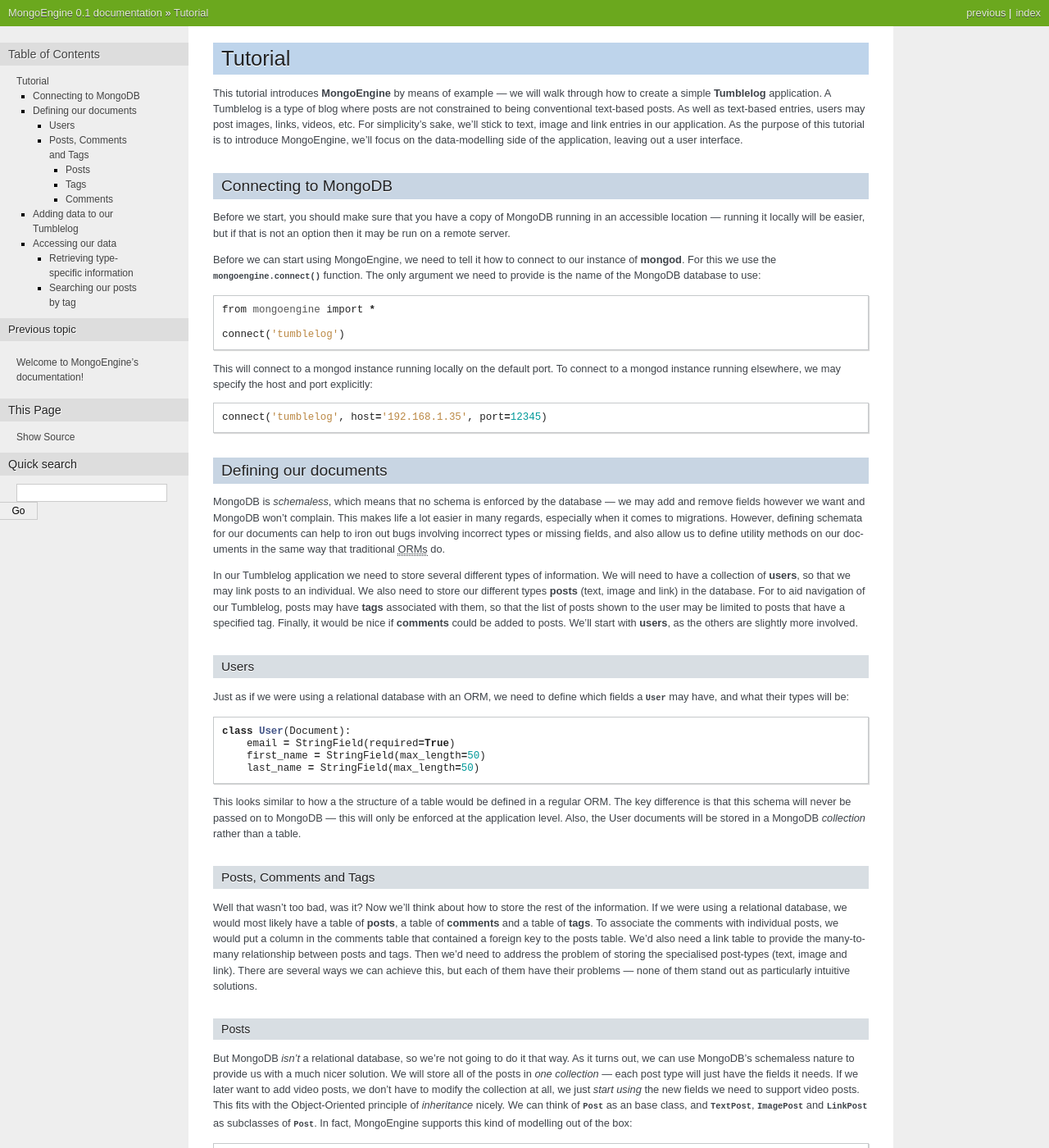
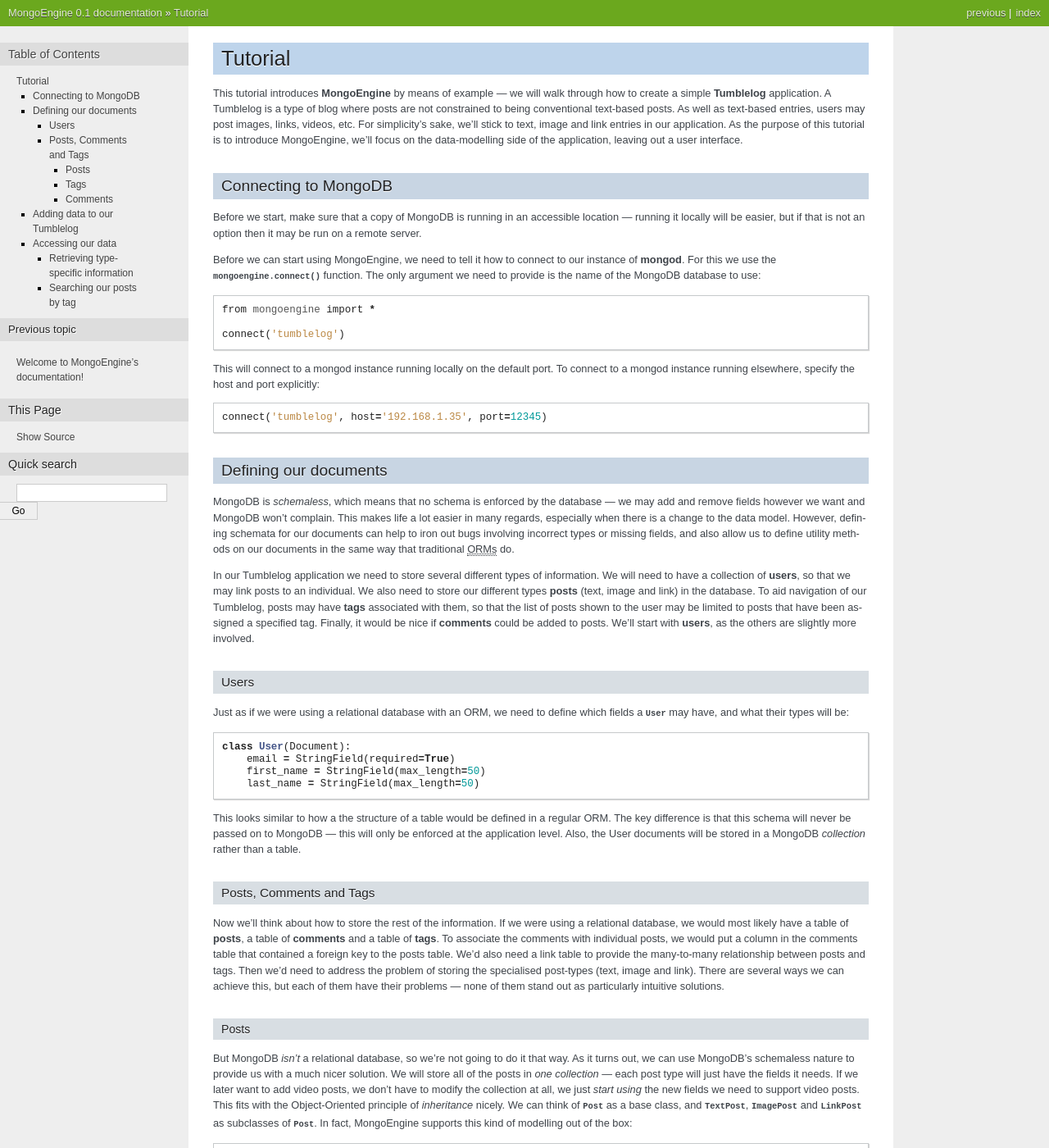
Before and after one commit to MongoEngine/mongoengine, a Sphinx documentation site: the page built from docs/tutorial.rst, in a window 1280 px wide and 1400 px high. Shown: the whole window at 82% size. Built offline with Sphinx 7.4.7, drawn with Linux system fonts in a browser that asks for light colours; some of the changed text lies outside the part shown.

Commit message:
Updated tutorial, added tutorial link to readme

```diff
--- a/README.rst
+++ b/README.rst
@@ -2,5 +2,7 @@ MongoEngine
 ===========
 MongoEngine is an ORM-like layer on top of PyMongo.
 
+Tutorial available at http://hmarr.com/mongoengine/
+
 **Warning:** this software is still in development and should *not* be used
 in production.
--- a/docs/tutorial.rst
+++ b/docs/tutorial.rst
@@ -11,9 +11,9 @@ interface.
 
 Connecting to MongoDB
 ---------------------
-Before we start, you should make sure that you have a copy of MongoDB running
-in an accessible location --- running it locally will be easier, but if that is
-not an option then it may be run on a remote server.
+Before we start, make sure that a copy of MongoDB is running in an accessible
+location --- running it locally will be easier, but if that is not an option
+then it may be run on a remote server.
 
 Before we can start using MongoEngine, we need to tell it how to connect to our
 instance of **mongod**. For this we use the :func:`mongoengine.connect`
@@ -25,8 +25,8 @@ database to use::
     connect('tumblelog')
 
 This will connect to a mongod instance running locally on the default port. To
-connect to a mongod instance running elsewhere, we may specify the host and
-port explicitly::
+connect to a mongod instance running elsewhere, specify the host and port
+explicitly::
 
     connect('tumblelog', host='192.168.1.35', port=12345)
 
@@ -34,20 +34,20 @@ Defining our documents
 ----------------------
 MongoDB is *schemaless*, which means that no schema is enforced by the database
 --- we may add and remove fields however we want and MongoDB won't complain.
-This makes life a lot easier in many regards, especially when it comes to
-migrations. However, defining schemata for our documents can help to iron out
-bugs involving incorrect types or missing fields, and also allow us to define
-utility methods on our documents in the same way that traditional :abbr:`ORMs
-(Object-Relational Mappers)` do.
+This makes life a lot easier in many regards, especially when there is a change
+to the data model. However, defining schemata for our documents can help to
+iron out bugs involving incorrect types or missing fields, and also allow us to
+define utility methods on our documents in the same way that traditional
+:abbr:`ORMs (Object-Relational Mappers)` do.
 
 In our Tumblelog application we need to store several different types of
 information.  We will need to have a collection of **users**, so that we may
 link posts to an individual. We also need to store our different types
-**posts** (text, image and link) in the database. For to aid navigation of our
+**posts** (text, image and link) in the database. To aid navigation of our
 Tumblelog, posts may have **tags** associated with them, so that the list of
-posts shown to the user may be limited to posts that have a specified tag.
-Finally, it would be nice if **comments** could be added to posts. We'll start
-with **users**, as the others are slightly more involved.
+posts shown to the user may be limited to posts that have been assigned a
+specified tag.  Finally, it would be nice if **comments** could be added to
+posts. We'll start with **users**, as the others are slightly more involved.
 
 Users
 ^^^^^
@@ -66,16 +66,15 @@ documents will be stored in a MongoDB *collection* rather than a table.
 
 Posts, Comments and Tags
 ^^^^^^^^^^^^^^^^^^^^^^^^
-Well that wasn't too bad, was it? Now we'll think about how to store the rest
-of the information. If we were using a relational database, we would most
-likely have a table of **posts**, a table of **comments** and a table of
-**tags**.  To associate the comments with individual posts, we would put a
-column in the comments table that contained a foreign key to the posts table.
-We'd also need a link table to provide the many-to-many relationship between
-posts and tags. Then we'd need to address the problem of storing the
-specialised post-types (text, image and link). There are several ways we can
-achieve this, but each of them have their problems --- none of them stand out
-as particularly intuitive solutions.
+Now we'll think about how to store the rest of the information. If we were
+using a relational database, we would most likely have a table of **posts**, a
+table of **comments** and a table of **tags**.  To associate the comments with
+individual posts, we would put a column in the comments table that contained a
+foreign key to the posts table.  We'd also need a link table to provide the
+many-to-many relationship between posts and tags. Then we'd need to address the
+problem of storing the specialised post-types (text, image and link). There are
+several ways we can achieve this, but each of them have their problems --- none
+of them stand out as particularly intuitive solutions.
 
 Posts
 """""
@@ -86,7 +85,7 @@ each post type will just have the fields it needs. If we later want to add
 video posts, we don't have to modify the collection at all, we just *start
 using* the new fields we need to support video posts. This fits with the
 Object-Oriented principle of *inheritance* nicely. We can think of
-:class:`Post` as an base class, and :class:`TextPost`, :class:`ImagePost` and
+:class:`Post` as a base class, and :class:`TextPost`, :class:`ImagePost` and
 :class:`LinkPost` as subclasses of :class:`Post`. In fact, MongoEngine supports
 this kind of modelling out of the box::
 
@@ -216,12 +214,12 @@ only looks for documents that were created using that subclass or one of its
 subclasses.
 
 So how would we display all of our posts, showing only the information that
-corresponds to each post's specific type? As you might have guessed, there is a
-better way than just using each of the subclasses individually. When we used
-:class:`Post`'s :attr:`objects` attribute earlier, the objects being returned
-weren't actually instances of :class:`Post` --- they were instances of the
-subclass of :class:`Post` that matches the post's type. Lets look at how this
-works in practice::
+corresponds to each post's specific type? There is a better way than just using
+each of the subclasses individually. When we used :class:`Post`'s
+:attr:`objects` attribute earlier, the objects being returned weren't actually
+instances of :class:`Post` --- they were instances of the subclass of
+:class:`Post` that matches the post's type. Let's look at how this works in
+practice::
 
     for post in Post.objects:
         print post.title
```
Also changed, not shown: other parts of docs/tutorial.rst (+14 -15 lines).
